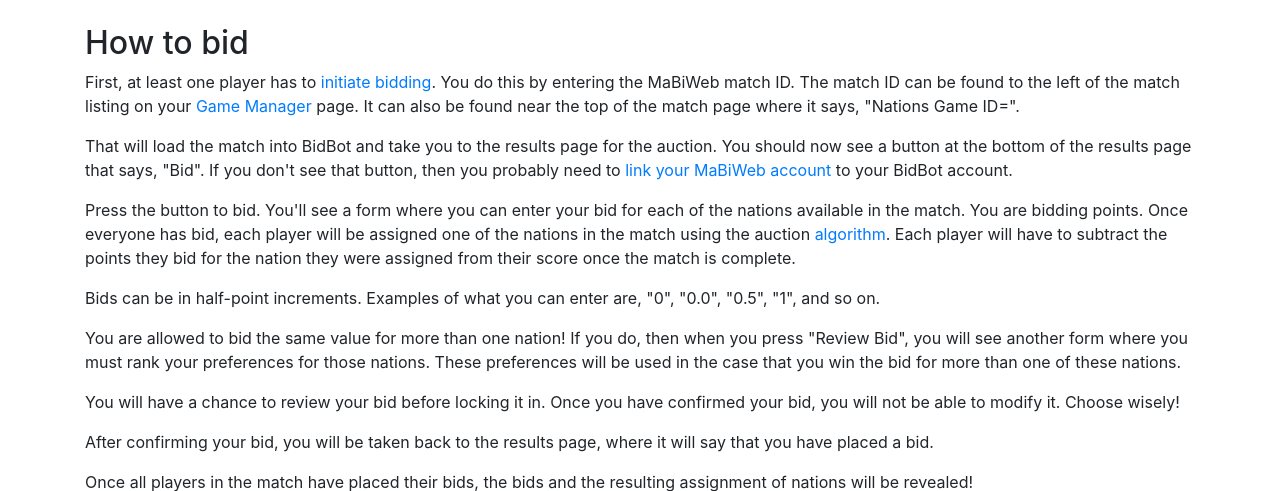
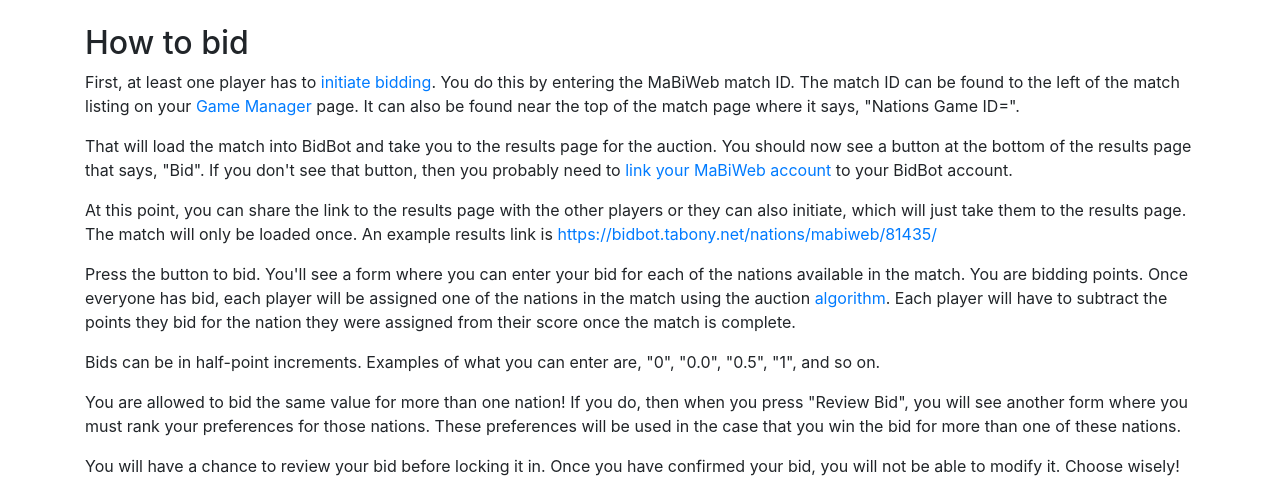
Before and after one commit to Logitude/BidBot, a Django app: page /nations/mabiweb/howto/ in a window 1280 px wide. Shown: the part 74-565 px from the top of the page. Run offline with Django 3.2, Linux system fonts and the light colour scheme; some libraries are stand-ins or nearby versions.

Commit message:
add info on sharing results link

```diff
--- a/nations_mabiweb_bidbot/templates/nations_mabiweb_bidbot/howto.html
+++ b/nations_mabiweb_bidbot/templates/nations_mabiweb_bidbot/howto.html
@@ -18,6 +18,13 @@
         then you probably need to
         <a href="{% url 'nations_mabiweb_bidbot:setup' %}">link your MaBiWeb account</a>
         to your BidBot account.
+    </p>
+    <p>
+        At this point, you can share the link to the results page with the
+        other players or they can also initiate, which will just take them
+        to the results page. The match will only be loaded once. An example
+        results link is
+        <a href="{% url 'nations_mabiweb_bidbot:results' 81435 %}">https://bidbot.tabony.net{% url 'nations_mabiweb_bidbot:results' 81435 %}</a>
     </p>
     <p>
         Press the button to bid. You'll see a form where you can enter your
```
